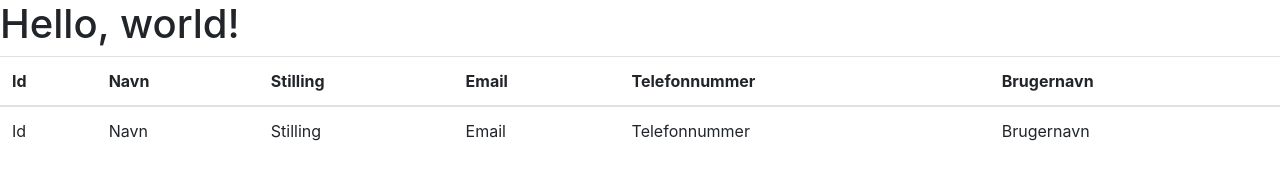
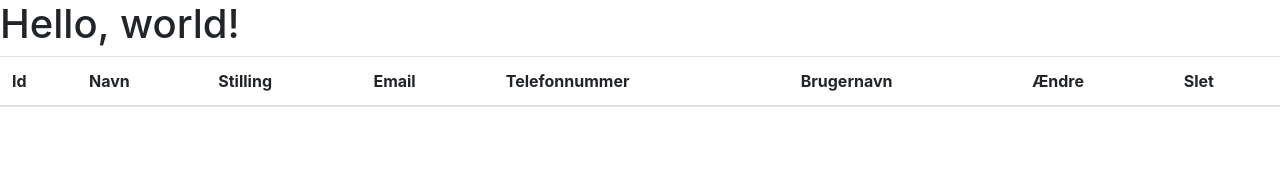
Before and after one commit to not-avaliable-KEA/KinoXP-Frontend, a plain HTML site: page html/viewEmployees.html in a window 1280 px wide. Drawn offline with nearby package versions, Linux system fonts and the light colour scheme; no server answers.

Commit message:
KIN-31 Added extra columns for edit and delete links

```diff
--- a/html/viewEmployees.html
+++ b/html/viewEmployees.html
@@ -22,17 +22,11 @@
                 <th>Email</th>
                 <th>Telefonnummer</th>
                 <th>Brugernavn</th>
+                <th>Ændre</th>
+                <th>Slet</th>
             </tr>
         </thead>
         <tbody id="table-body">
-            <tr>
-                <td>Id</td>
-                <td>Navn</td>
-                <td>Stilling</td>
-                <td>Email</td>
-                <td>Telefonnummer</td>
-                <td>Brugernavn</td>
-            </tr>
         </tbody>
 
     </table>
```
